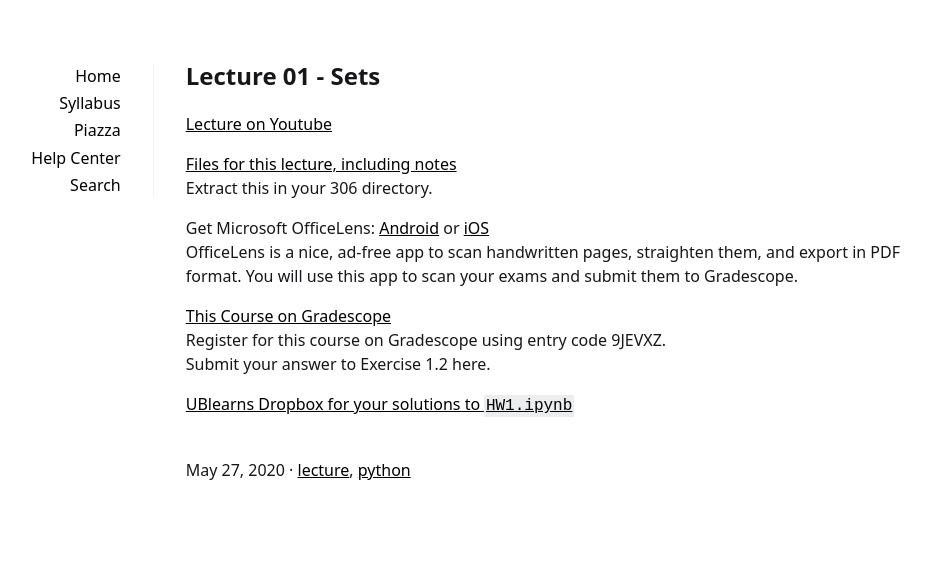
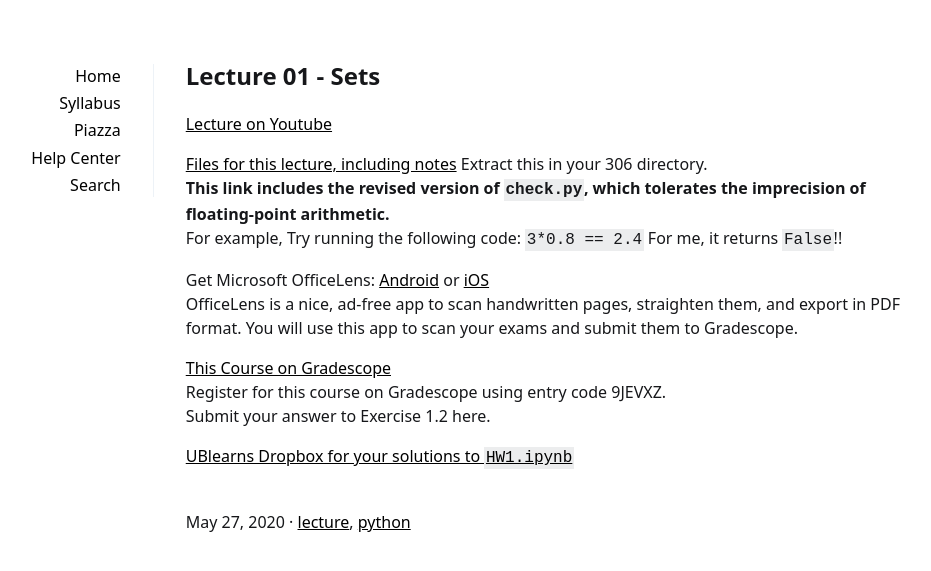
Before and after one commit to hopmath/hopmath.github.io, a Jekyll site: the page built from _posts/2020-05-27-lecture-01-sets.md, in a window 1280 px wide. Shown: the top 571 px of the page, without its empty margins (167-1098 px from the left). Built offline with Jekyll 4.4.1, drawn with Linux system fonts in a browser that asks for light colours.

Commit message:
Fixed check.py

```diff
--- a/_posts/2020-05-27-lecture-01-sets.md
+++ b/_posts/2020-05-27-lecture-01-sets.md
@@ -9,6 +9,10 @@ tags: [lecture, python]
 
 [Files for this lecture, including notes](https://buffalo.box.com/s/0x5u1t3tkxnf7jw8jig7k5avxx6rqh7r)
 Extract this in your 306 directory.
+**This link includes the revised version of `check.py`, which tolerates the imprecision of floating-point arithmetic.**
+For example, Try running the following code:
+	`3*0.8 == 2.4`
+For me, it returns `False`!!
 
 Get Microsoft OfficeLens:
 [Android](https://play.google.com/store/apps/details?id=com.microsoft.office.officelens)
```
Also changed, not shown: _pages/syllabus.md (+1 -0 lines), 2 other files.
